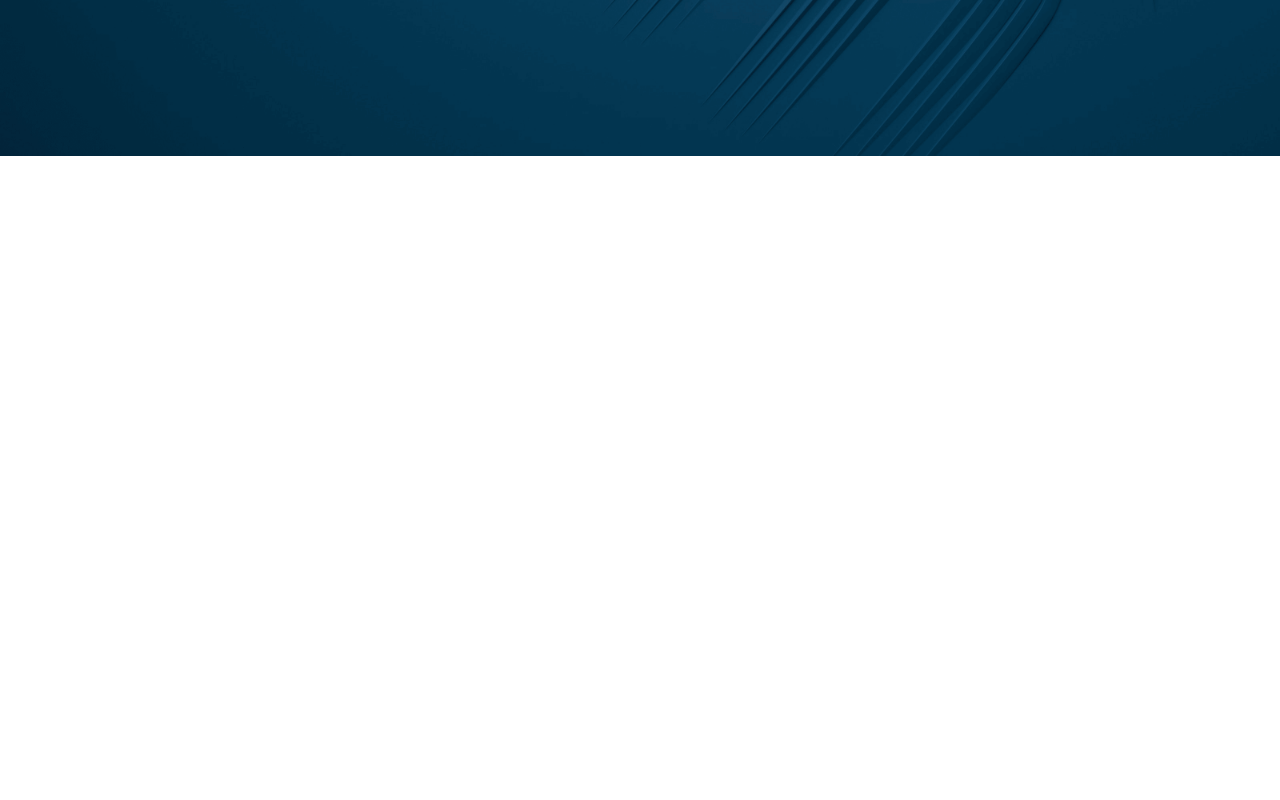
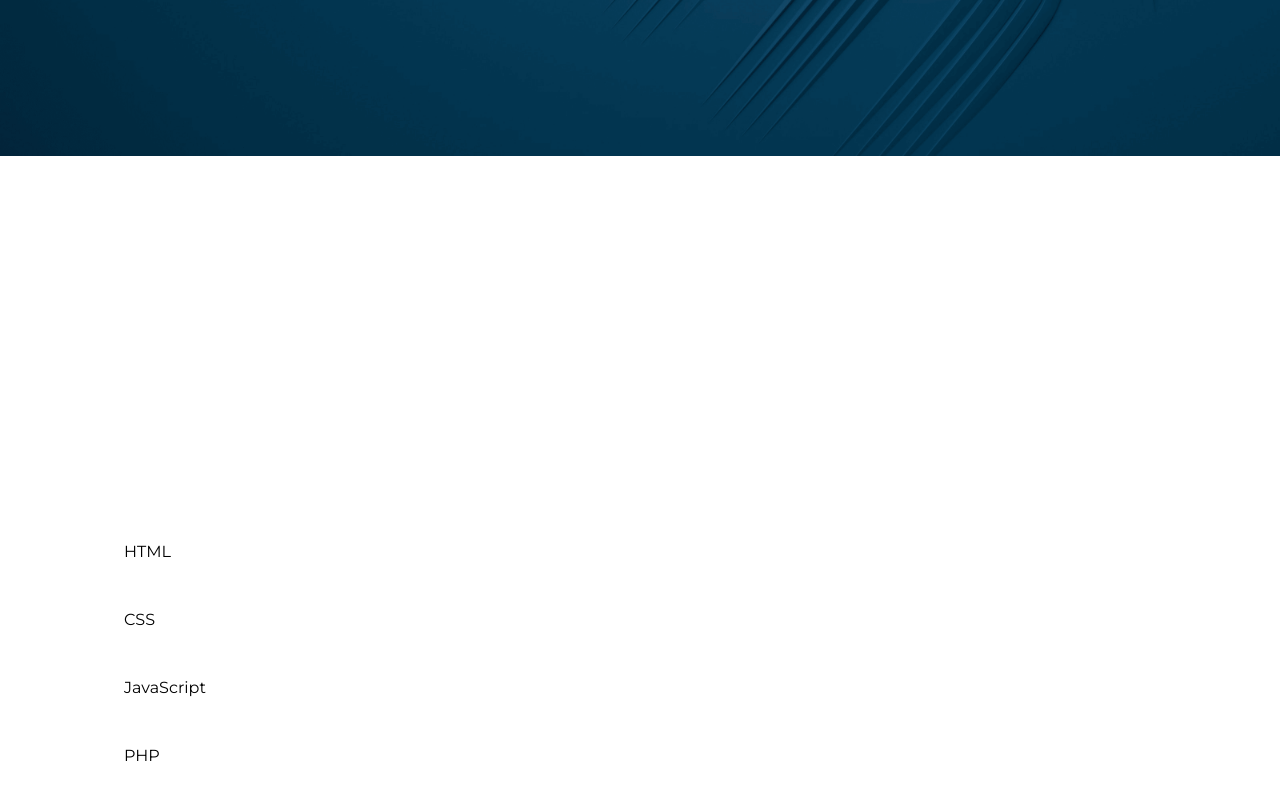
Before and after one commit to AdPsants/Portfolio, a plain HTML site: page Portfolio/index.html in a window 1280 px wide. Shown: the part 644-1444 px from the top of the page. Drawn offline with nearby package versions, Linux system fonts and the light colour scheme.

Commit message:
Finalização da seção about.

```diff
--- a/Portfolio/index.html
+++ b/Portfolio/index.html
@@ -43,6 +43,24 @@
             <div class="title">
                 <h1>I am a front end developer</h1>
                 <p>Lorem ipsum dolor sit amet, consectetur adipisicing elit. Nobis ipsum natus ut, architecto blanditiis cumque voluptatibus beatae facilis voluptas impedit ab quibusdam reiciendis sunt quos accusamus eum tempore laboriosam nam.</p>
+
+                 <div class="box-title">
+                    <p>90%</p>
+                    <div class="b1"><div class="b2"></div></div>
+                    <span>HTML</span>
+
+                    <p>80%</p>
+                    <div class="b1"><div class="b3"></div></div>
+                    <span>CSS</span>
+
+                    <p>87%</p>
+                    <div class="b1"><div class="b4"></div></div>
+                    <span>JavaScript</span>
+
+                    <p>76%</p>
+                    <div class="b1"><div class="b5"></div></div>
+                    <span>PHP</span>
+                </div>
             </div>
         </div>
     </section>
```
